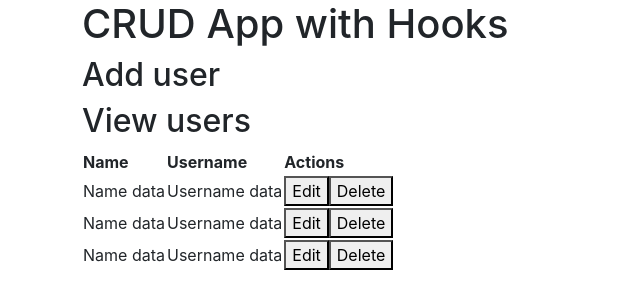
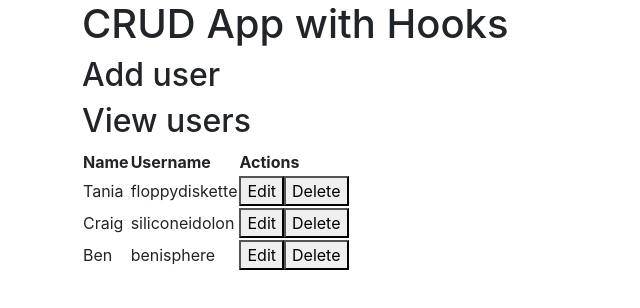
Before and after one commit to IgnacioArmandUgon/crud-react, a React (Create React App) app: page / in a window 1280 px wide. Shown: the top 308 px of the page, without its empty margins (0-640 px from the left). Built offline with nearby package versions, Linux system fonts and the light colour scheme.

Commit message:
Usuarios desplegados correctamente

```diff
--- a/src/App.js
+++ b/src/App.js
@@ -4,9 +4,9 @@ import {v4 as uuidv4} from 'uuid';
 
 const App = () => {
   const usersData = [
-    { id: uuidv4, name: 'Tania', username: 'floppydiskette' },
-    { id: uuidv4, name: 'Craig', username: 'siliconeidolon' },
-    { id: uuidv4, name: 'Ben', username: 'benisphere' },
+     { id: uuidv4, name: 'Tania', username: 'floppydiskette' },
+     { id: uuidv4, name: 'Craig', username: 'siliconeidolon' },
+     { id: uuidv4, name: 'Ben', username: 'benisphere' },
   ]
 
   const [users, setUsers] = useState(usersData)
--- a/src/componentes/UserTable.js
+++ b/src/componentes/UserTable.js
@@ -12,16 +12,21 @@ const UserTable = (props) => {
     </thead>
     <tbody>
         {
+            props.users.length > 0 ?
             props.users.map(user => (
                 <tr key={user.id}>
-                    <td>Name data</td>
-                    <td>Username data</td>
+                    <td>{user.name}</td>
+                    <td>{user.username}</td>
                     <td>
                         <button className="button muted-button">Edit</button>
                         <button className="button muted-button">Delete</button>
                     </td>
                 </tr>
-            ))
+            )) : (
+                <tr>
+                    <td colSpan={3}>No users</td>
+                </tr>
+            )
         }
 
     </tbody>
```
